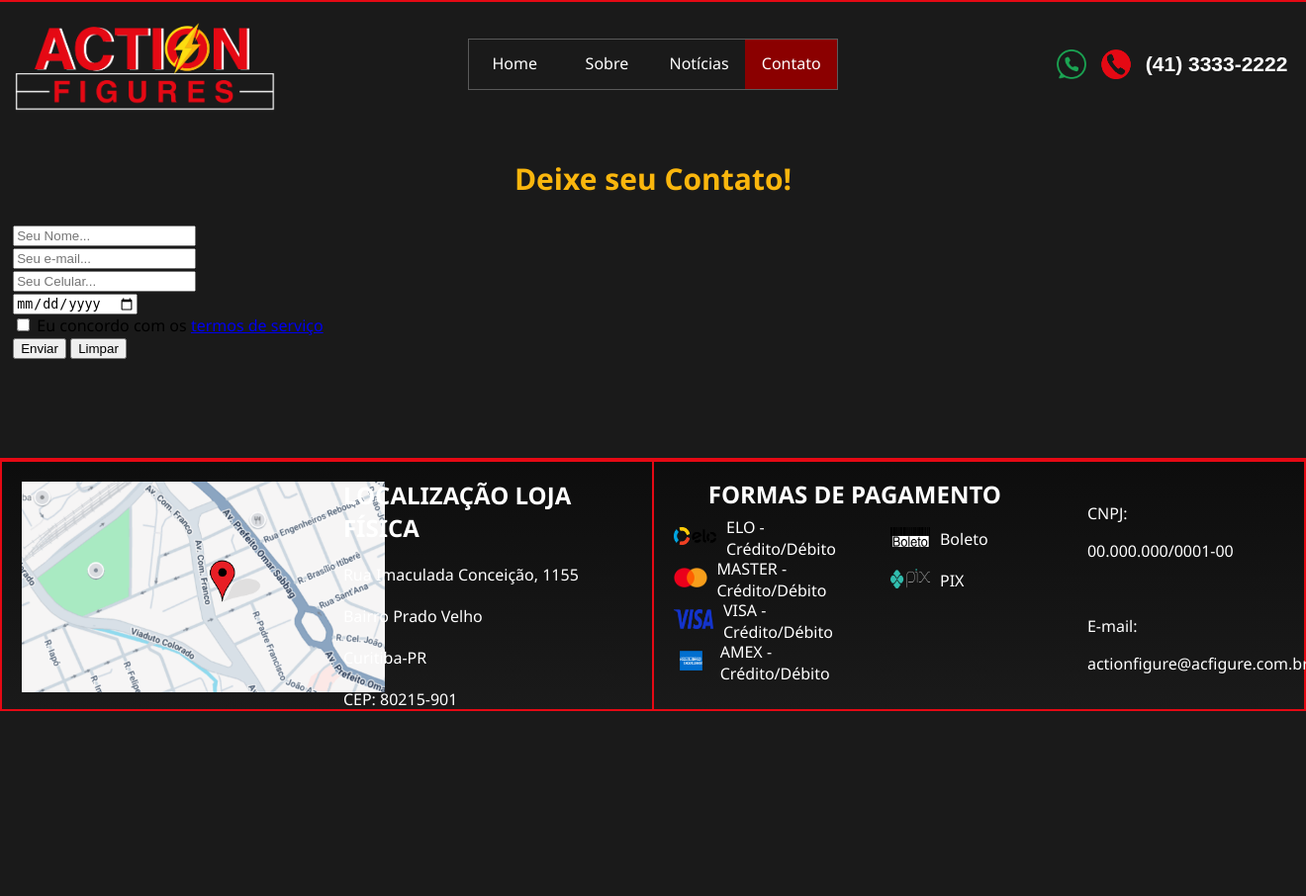
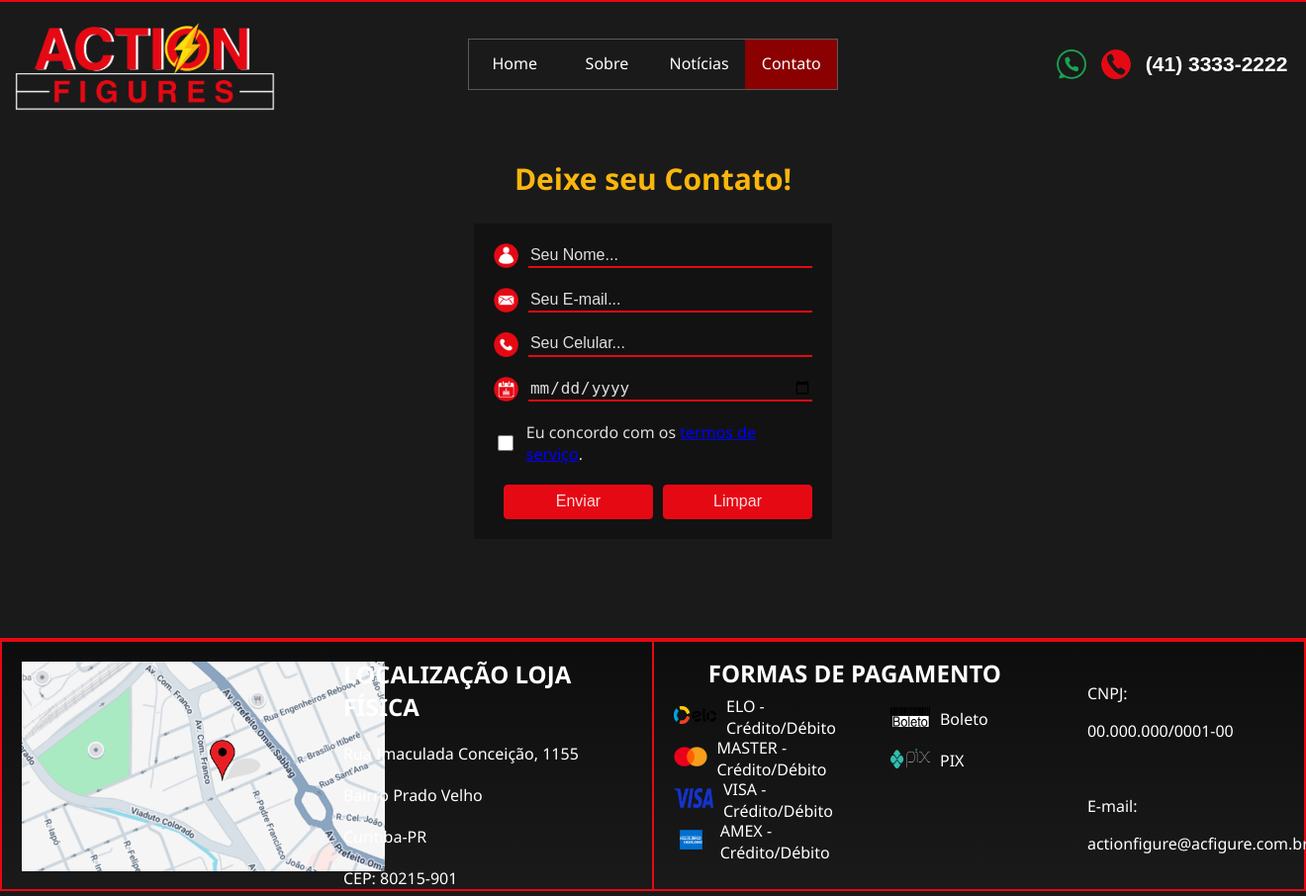
Before and after one commit to mourabruno2002/site, a PHP site: page /contato.html in a window 1320 px wide. Shown: the whole page at 99% size. Before the commit the page ends 719 px from the top, so only its background shows below. Run offline with PHP 8.4, Linux system fonts and the light colour scheme.

Commit message:
Site quase finalizado

```diff
--- a/contato.html
+++ b/contato.html
@@ -39,18 +39,21 @@
     <div class="centroPagina">
         <h2>Deixe seu Contato!</h2>
         <div class="formContato">
-            <form method="get" action="contatoAction.html">
+            <form class="formPrincipal" method="get" action="contatoAction.html">
                 <div class="formGrupo">
+                    <img src="imagens/nomeContato.png" alt="Ícone Nome do Contato">
                     <label for="name"><i class="formNome" aria-hidden="true"></i></label>
                     <input type="text" name="name" id="name" placeholder="Seu Nome..." required>
                 </div>
 
                 <div class="formGrupo">
+                    <img src="imagens/emailContato.png" alt="Ícone E-mail Contato">
                     <label for="email"><i class="formEmail" aria-hidden="true"></i></label>
-                    <input type="email" name="email" id="email" placeholder="Seu e-mail..." required>
+                    <input type="email" name="email" id="email" placeholder="Seu E-mail..." required>
                 </div>
 
                 <div class="formGrupo">
+                    <img src="imagens/telefoneContato.png" alt="Ícone Telefone Contato">
                     <label for="celular"><i class="formCelular" aria-hidden="true"></i></label>
                     <input type="phone" name="celular" id="celular" pattern="\(\d{2})\s\d{4,5}-\d{4}$"
                         onkeydown="return mascaraTelefone(event)" placeholder="Seu Celular..." title="(xx) xxxxx-xxxx"
@@ -58,13 +61,14 @@
                 </div>
 
                 <div class="formGrupo">
+                    <img src="imagens/dataContato.png" alt="Ícone Data Nascimento">
                     <label for="dataNasc"><i class="formDataNasc" aria-hidden="true"></i></label>
                     <input type="date" name="dataNasc" id="dataNasc" title="Data de Nascimento">
                 </div>
 
                 <div class="formGrupo">
                     <input type="checkbox" name="termoAceite" id="termoAceite" class="termoAceite" required>
-                    <label for="termoAceite" class = "labelTermoAceite"><span><span></span></span>Eu concordo com os <a href="#" class="termoServico">termos de serviço</a></label>
+                    <label for="termoAceite" class = "labelTermoAceite"><span><span></span></span>Eu concordo com os <a href="#" class="termoServico">termos de serviço</a>.</label>
                 </div>
 
                 <div class="formGrupo formBotao">
--- a/contatoAction.html
+++ b/contatoAction.html
@@ -37,7 +37,7 @@
     </div>
 
     <div class="centroPagina" id="resultado">
-        <h2>DADOS DE CONTATO</h2>
+        <h2>Dados Recebidos</h2>
         <div id="dadosTabela"></div>
         <div class="botaoRetorno">
         <a href="contato.html" class="botaoRetornar">Retornar</a>
--- a/estilos/estiloSite.css
+++ b/estilos/estiloSite.css
@@ -109,6 +109,10 @@
 #imgwpp {
     width: 30px;
     height: 30px;
+}
+
+#imgwpp:hover {
+    transform: scale(1.30);
 }
 
 #numeroTelefone {
@@ -363,8 +367,9 @@
 
 .botaoSaibaMais {
     width: 100%;
-    height: 30px;
+    height: 32px;
     background-color: #fab60d;
+    color: #1A1A1A;
     margin-top: 10px;
     cursor: pointer;
     border: none;
@@ -449,19 +454,86 @@
     justify-content: center;
     text-decoration: none;
     width: 150px;
-    height: 30px;
-    background-color: #fab60d;
+    height: 35px;
+    background-color: #E50914;
     cursor: pointer;
-    border: none;
-    border-radius: 8px;
+    border: 1px solid #E50914;
+    border-radius: 4px;
     text-transform: uppercase;
     font-weight: 600;
     padding: 0;
-    color: #8B0000;
+    color: #ffffffdc;
 }
+
+.botaoRetornar:hover {
+    background-color: #8B0000;
+}
+
 
 .botaoRetorno {
     display: flex;
     align-items: center;
     justify-content: center;
 }
+
+.formPrincipal {
+    background-color: #121212;
+    width: 28%;
+}
+
+.formContato {
+    display: flex;
+    justify-content: center;
+    width: 100%;
+}
+
+input {
+    background-color: #121212;
+    border: none;
+    border-bottom: 2px solid #E50914;
+    width: 100%;
+    font-size: 16px;
+    color: #ffffffdc;
+}
+
+.termoAceite {
+    width: 5%;
+}
+
+.labelTermoAceite {
+    margin-left: 10px;
+    color: #ffffffdc;
+}
+
+.termoServico {
+    color: blue;
+}
+
+input::placeholder {
+    color: #ffffffdc;
+}
+
+.formGrupo {
+    display: flex;
+    flex-direction: row;
+    margin: 20px;
+}
+
+.formGrupo img {
+    width: 25px;
+    margin-right: 10px;
+}
+
+.formSubmit {
+    background-color: #E50914;
+    border: 1px solid #E50914;
+    border-radius: 4px;
+    height: 35px;
+    margin-left: 10px;
+    cursor: pointer;
+    font-weight: 500;
+}
+
+.formSubmit:hover {
+    background-color: #8B0000;
+}
```
Also changed, not shown: index.html (+12 -12 lines), script/script.js (+33 -0 lines), imagens/camisetaFlash.png (added), imagens/canecaLuffy.png (added), imagens/chaveiro.png (added), imagens/dataContato.png (added), imagens/emailContato.png (added), imagens/nomeContato.png (added), imagens/telefoneContato.png (added).
